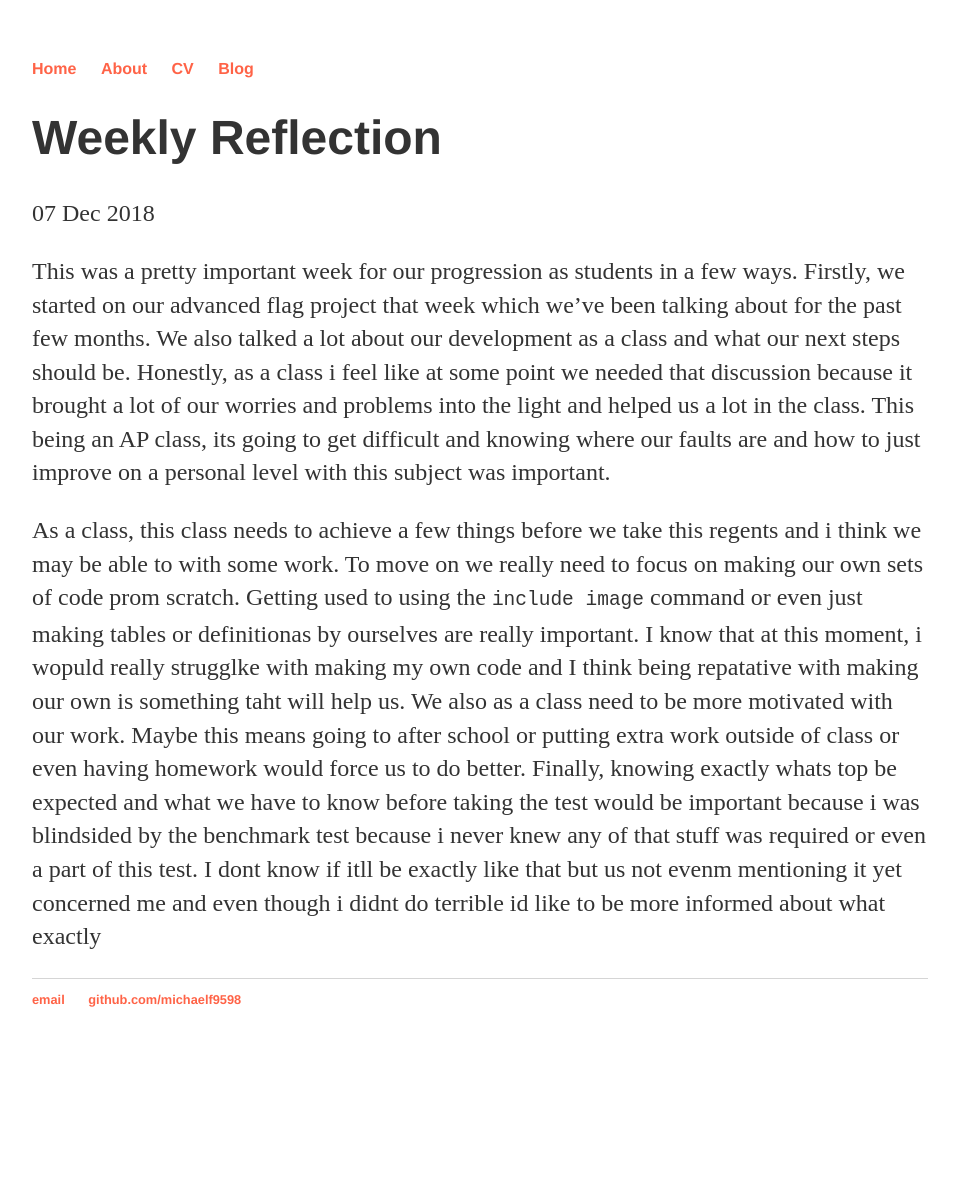
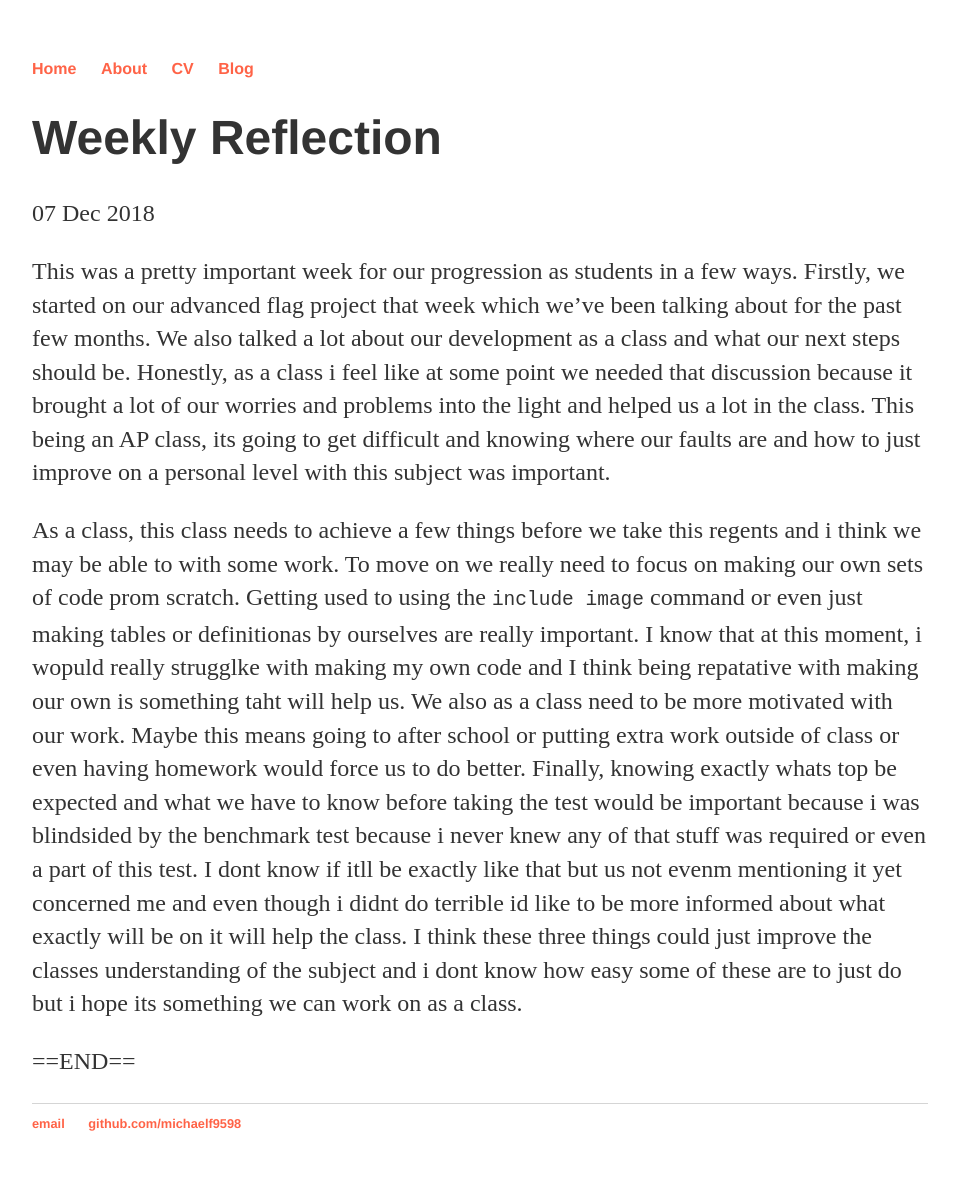
Before and after one commit to michaelf9598/michaelf9598.github.io, a Jekyll site: the page built from _posts/2018-12-07-Weekly-Reflection.md, in a window 1280 px wide. Shown: the whole page, without its empty margins (160-1119 px from the left). Built offline with Jekyll 4.4.1, drawn with Linux system fonts in a browser that asks for light colours; before the commit the page ends 1067 px from its top, so only the background shows below that.

Commit message:
Update 2018-12-07-Weekly-Reflection.md

````diff
--- a/_posts/2018-12-07-Weekly-Reflection.md
+++ b/_posts/2018-12-07-Weekly-Reflection.md
@@ -8,4 +8,6 @@ date: 2018-12-07
 
 This was a pretty important week for our progression as students in a few ways. Firstly, we started on our advanced flag project that week which we've been talking about for the past few months. We also talked a lot about our development as a class and what our next steps should be. Honestly, as a class i feel like at some point we needed that discussion because it brought a lot of our worries and problems into the light and helped us a lot in the class. This being an AP class, its going to get difficult and knowing where our faults are and how to just improve on a personal level with this subject was important.
 
-As a class, this class needs to achieve a few things before we take this regents and i think we may be able to with some work. To move on we really need to focus on making our own sets of code prom scratch. Getting used to using the ```include image``` command or even just making tables or definitionas by ourselves are really important. I know that at this moment, i wopuld really strugglke with making my own code and I think being repatative with making our own is something taht will help us. We also as a class need to be more motivated with our work. Maybe this means going to after school or putting extra work outside of class or even having homework would force us to do better. Finally, knowing exactly whats top be expected and what we have to know before taking the test would be important because i was blindsided by the benchmark test because i never knew any of that stuff was required or even a part of this test. I dont know if itll be exactly like that but us not evenm mentioning it yet concerned me and even though i didnt do terrible id like to be more informed about what exactly
+As a class, this class needs to achieve a few things before we take this regents and i think we may be able to with some work. To move on we really need to focus on making our own sets of code prom scratch. Getting used to using the ```include image``` command or even just making tables or definitionas by ourselves are really important. I know that at this moment, i wopuld really strugglke with making my own code and I think being repatative with making our own is something taht will help us. We also as a class need to be more motivated with our work. Maybe this means going to after school or putting extra work outside of class or even having homework would force us to do better. Finally, knowing exactly whats top be expected and what we have to know before taking the test would be important because i was blindsided by the benchmark test because i never knew any of that stuff was required or even a part of this test. I dont know if itll be exactly like that but us not evenm mentioning it yet concerned me and even though i didnt do terrible id like to be more informed about what exactly will be on it will help the class. I think these three things could just improve the classes understanding of the subject and i dont know how easy some of these are to just do but i hope its something we can work on as a class.
+
+==END==
````
